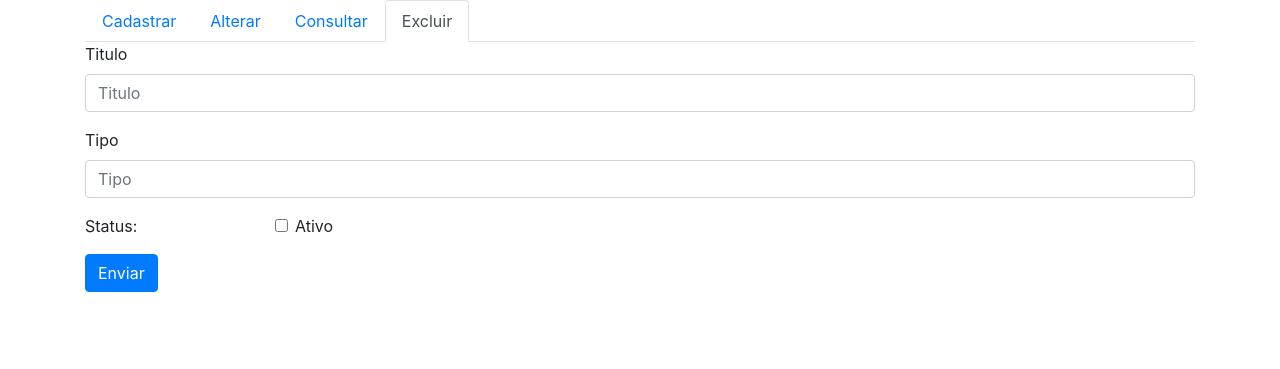
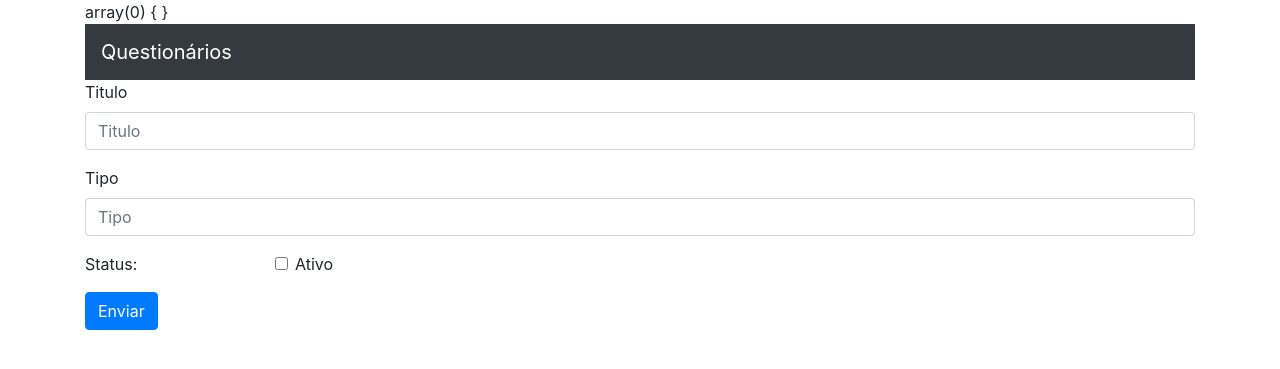
Before and after one commit to TiagoGouvea/curso-php-2018, a PHP site: page /aula-03-guilherme/excluir.php in a window 1280 px wide. Shown: the top 369 px of the page. Run offline with PHP 8.4, Linux system fonts and the light colour scheme; some libraries are stand-ins or nearby versions.

Commit message:
Melhorias no Index, add, delete

```diff
--- a/aula-03-guilherme/excluir.php
+++ b/aula-03-guilherme/excluir.php
@@ -2,7 +2,7 @@
 
 require 'conexao.php';
 
-
+var_dump($_GET);
 
 ?>
 <!doctype html>
@@ -17,22 +17,12 @@ require 'conexao.php';
 
     <title>Hello, world!</title>
 </head>
-<body>
-<div class="container">
-    <ul class="nav nav-tabs">
-        <li class="nav-item">
-            <a class="nav-link" href="#">Cadastrar</a>
-        </li>
-        <li class="nav-item">
-            <a class="nav-link" href="#">Alterar</a>
-        </li>
-        <li class="nav-item">
-            <a class="nav-link" href="#">Consultar</a>
-        </li>
-        <li class="nav-item">
-            <a class="nav-link active" href="#">Excluir</a>
-        </li>
-    </ul>
+<body class="container">
+<div >
+    <nav class="navbar navbar-expand-lg navbar-dark bg-dark">
+        <a class="navbar-brand" href="#">Questionários</a>
+    </nav>
+</div>
     <form method="post">
         <div class="form-group">
             <label for="formGroupExampleInput">Titulo</label>
--- a/aula-03-guilherme/index.php
+++ b/aula-03-guilherme/index.php
@@ -62,8 +62,8 @@ require 'conexao.php';
                 <td>{$item->titulo}</td>
                 <td>{$item->tipo}</td>
                 <td>{$item->ativa}</td>
-                                <td><a class=\"btn btn-primary\" role=\"button\" href=\"#\">Alterar</a></td>
-                                <td><a class=\"btn btn-primary\" role=\"button\" href=\"#\">Excluir</a></td>
+                <td><a class='btn btn-primary' role='button' href='#'>Alterar</a></td>
+                <td><a class='btn btn-primary' role='button' href='excluir.php?id=$item->id'>Excluir</a></td>
             </tr>
         ";
         }
```
Also changed, not shown: aula-03-guilherme/add.php (+5 -21 lines). Lines whose indentation alone changed are shown as unchanged.
